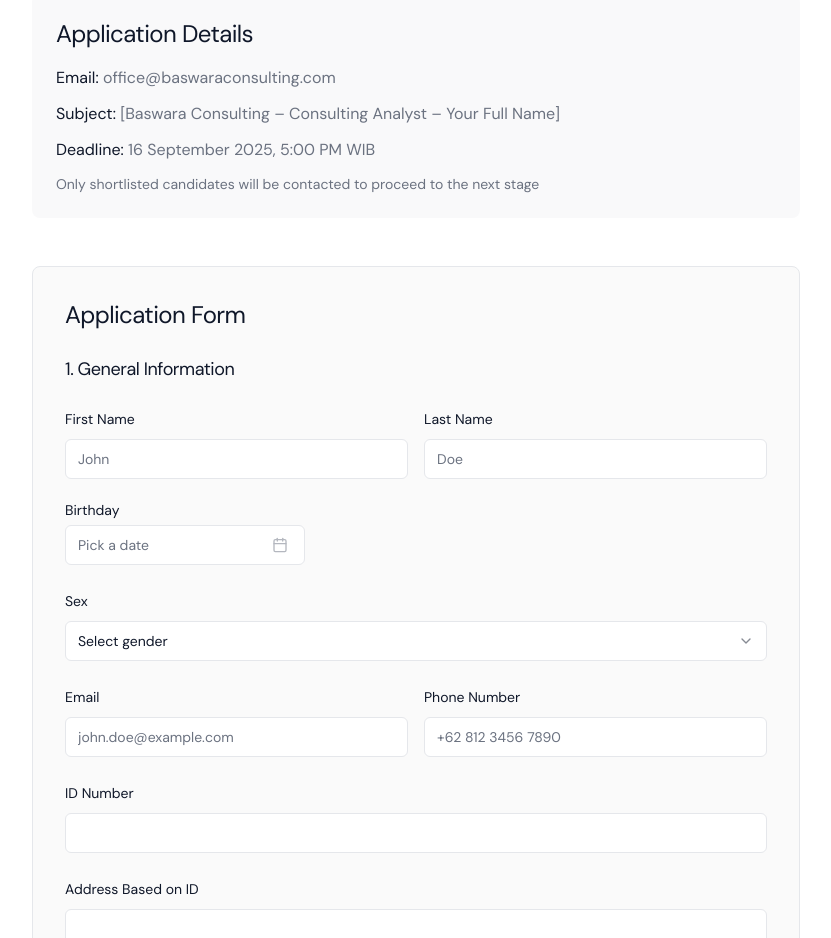
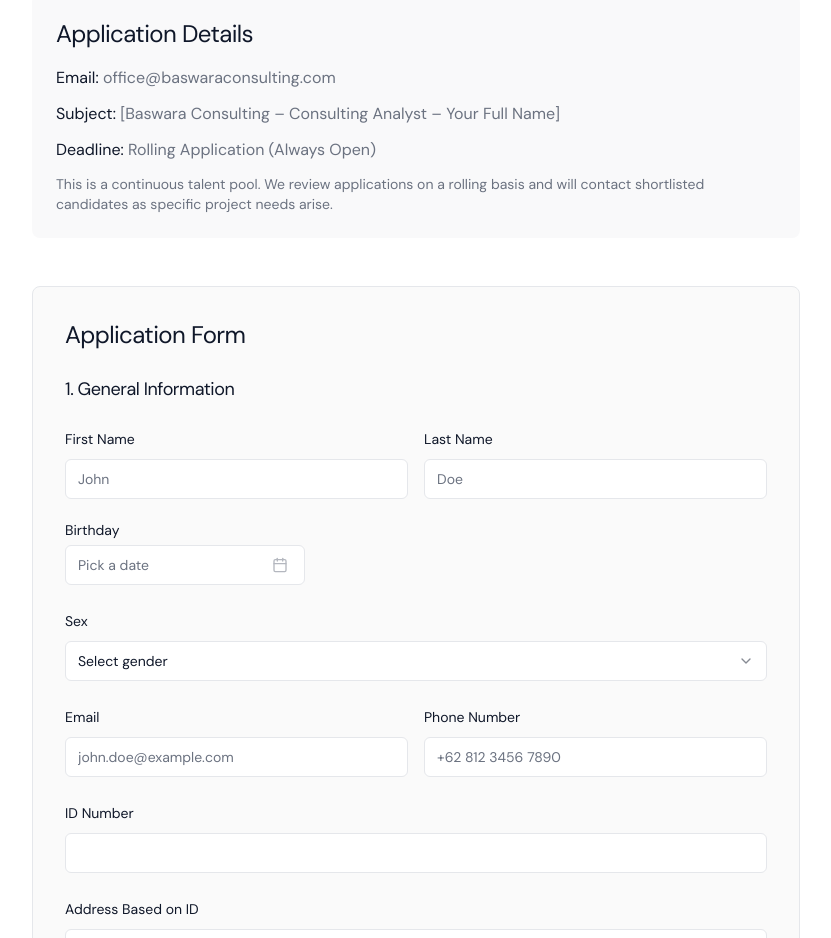
Before and after one commit to uudesaurus/baswaraconsulting, a Next.js app: page /career/consulting-analyst in a window 1280 px wide. Shown: the part 1420-2358 px from the top of the page, without its empty margins (224-1055 px from the left). Built offline with nearby package versions, Linux system fonts and the light colour scheme.

Commit message:
feat: update Consulting Analyst job to rolling application talent pool

```diff
--- a/app/career/[slug]/page.tsx
+++ b/app/career/[slug]/page.tsx
@@ -71,8 +71,8 @@ As a Consulting Analyst, you will be a core member of our consulting team, worki
       applicationDetails: {
         email: "office@baswaraconsulting.com",
         subject: "[Baswara Consulting – Consulting Analyst – Your Full Name]",
-        deadline: "16 September 2025, 5:00 PM WIB",
-        note: "Only shortlisted candidates will be contacted to proceed to the next stage"
+        deadline: "Rolling Application (Always Open)",
+        note: "This is a continuous talent pool. We review applications on a rolling basis and will contact shortlisted candidates as specific project needs arise."
       }
     },
     slug: "consulting-analyst",
```
